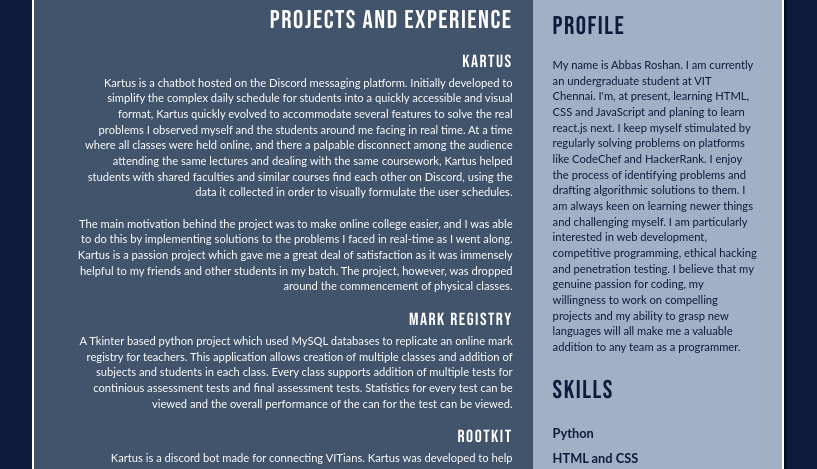
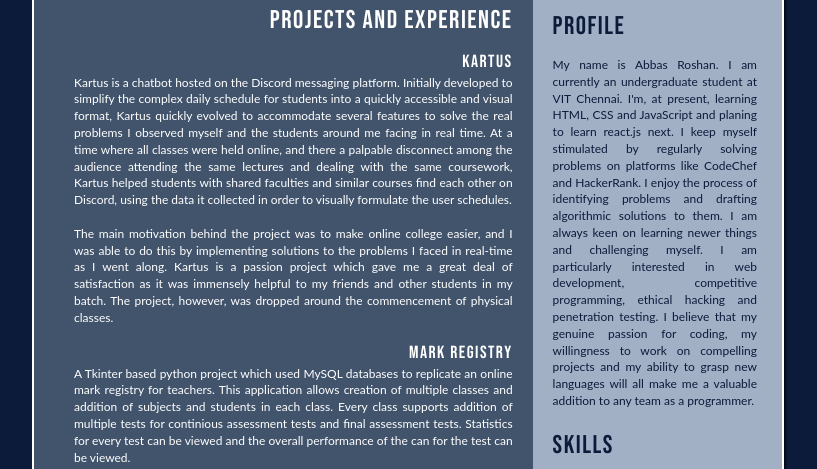
Before and after one commit to arohere/arohere.github.io, a plain HTML site: page index.html in a window 1280 px wide. Shown: the part 279-748 px from the top of the page, without its empty margins (232-1049 px from the left). Drawn offline with Linux system fonts and the light colour scheme.

Commit message:
justify text

```diff
--- a/index.html
+++ b/index.html
@@ -39,7 +39,7 @@
                     <div class="title">
                         Kartus
                     </div>
-                    <div class="des">
+                    <div class="des para">
                         Kartus is a chatbot hosted on the Discord messaging platform. Initially developed to simplify the complex daily schedule for students into a quickly accessible and visual format, Kartus quickly evolved to accommodate several features to solve the real
                         problems I observed myself and the students around me facing in real time. At a time where all classes were held online, and there a palpable disconnect among the audience attending the same lectures and dealing with the same coursework,
                         Kartus helped students with shared faculties and similar courses find each other on Discord, using the data it collected in order to visually formulate the user schedules.
@@ -52,7 +52,7 @@
                     <div class="title">
                         Mark Registry
                     </div>
-                    <div class="des">
+                    <div class="des para">
                         A Tkinter based python project which used MySQL databases to replicate an online mark registry for teachers. This application allows creation of multiple classes and addition of subjects and students in each class. Every class supports addition of multiple
                         tests for continious assessment tests and final assessment tests. Statistics for every test can be viewed and the overall performance of the can for the test can be viewed.
                     </div>
@@ -61,7 +61,7 @@
                     <div class="title">
                         Rootkit
                     </div>
-                    <div class="des">
+                    <div class="des para">
                         Kartus is a discord bot made for connecting VITians. Kartus was developed to help Students find others with similar courses as them and to connect with them during online classes. The project was discontinued after physical classes started. A feature
                         to allow students to rate their faculties and also to view other faculty's ratings was to be implemented but dropped along with the project
                     </div>
@@ -95,7 +95,7 @@
             </div>
             <div class="profilebox">
                 <div class="titleholder">Profile</div>
-                <div class="des profiledes">
+                <div class="des profiledes para">
                     My name is Abbas Roshan. I am currently an undergraduate student at VIT Chennai. I'm, at present, learning HTML, CSS and JavaScript and planing to learn react.js next. I keep myself stimulated by regularly solving problems on platforms like CodeChef and
                     HackerRank. I enjoy the process of identifying problems and drafting algorithmic solutions to them. I am always keen on learning newer things and challenging myself. I am particularly interested in web development, competitive programming,
                     ethical hacking and penetration testing. I believe that my genuine passion for coding, my willingness to work on compelling projects and my ability to grasp new languages will all make me a valuable addition to any team as a programmer.
--- a/style.css
+++ b/style.css
@@ -118,7 +118,12 @@ a.leftlink:hover {
 .des {
     font-family: 'Lato', sans-serif;
     line-height: 1.4;
-    font-size: 0.7rem;
+    font-size: 0.75rem;
+}
+
+.para {
+    text-align: justify;
+    text-justify: inter-word;
 }
 
 .image {
```
